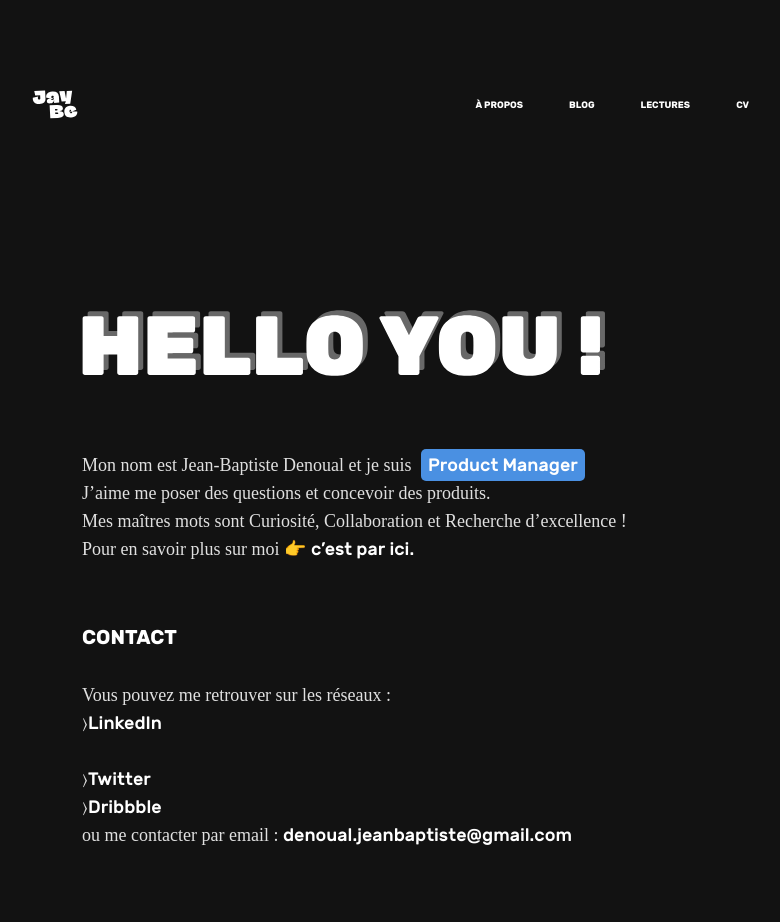
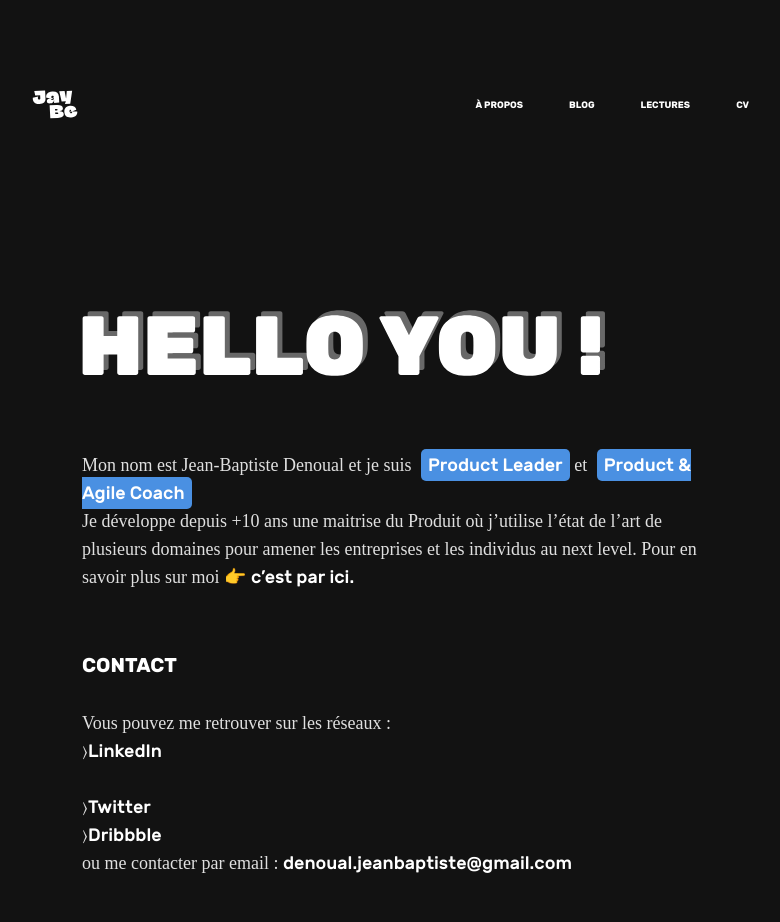
Before and after one commit to JbDenoual/jbdenoual.github.io, a Jekyll site: the page built from index.md, in a window 1280 px wide. Shown: the whole page, without its empty margins (238-1018 px from the left). Built offline with Jekyll 4.4.1, drawn with Linux system fonts in a browser that asks for light colours; some web fonts are replaced; before the commit the page ends 900 px from its top, so only the background shows below that.

Commit message:
[Update] 2024

```diff
--- a/index.md
+++ b/index.md
@@ -9,9 +9,9 @@ layout: home
   <img src="{{ '/assets/images/home_title.svg' | relative_url }}">
 </div>
 
-Mon nom est Jean-Baptiste Denoual et je suis <span class="highlight">Product Manager</span><br />
-J'aime me poser des questions et concevoir des produits. <br />
-Mes maîtres mots sont Curiosité, Collaboration et Recherche d'excellence !<br />
+Mon nom est Jean-Baptiste Denoual et je suis <span class="highlight">Product Leader</span> et <span class="highlight">Product & Agile Coach</span><br />
+Je développe depuis +10 ans une maitrise du Produit où j’utilise l’état de
+l’art de plusieurs domaines pour amener les entreprises et les individus au next level.
 Pour en savoir plus sur moi 👉 <a href="about" class="link dark-link">c’est par ici.</a>
 
 
```
Also changed, not shown: cv.md (+1 -1 lines), archvie/about.md (renamed from about.md), 1 other file.
